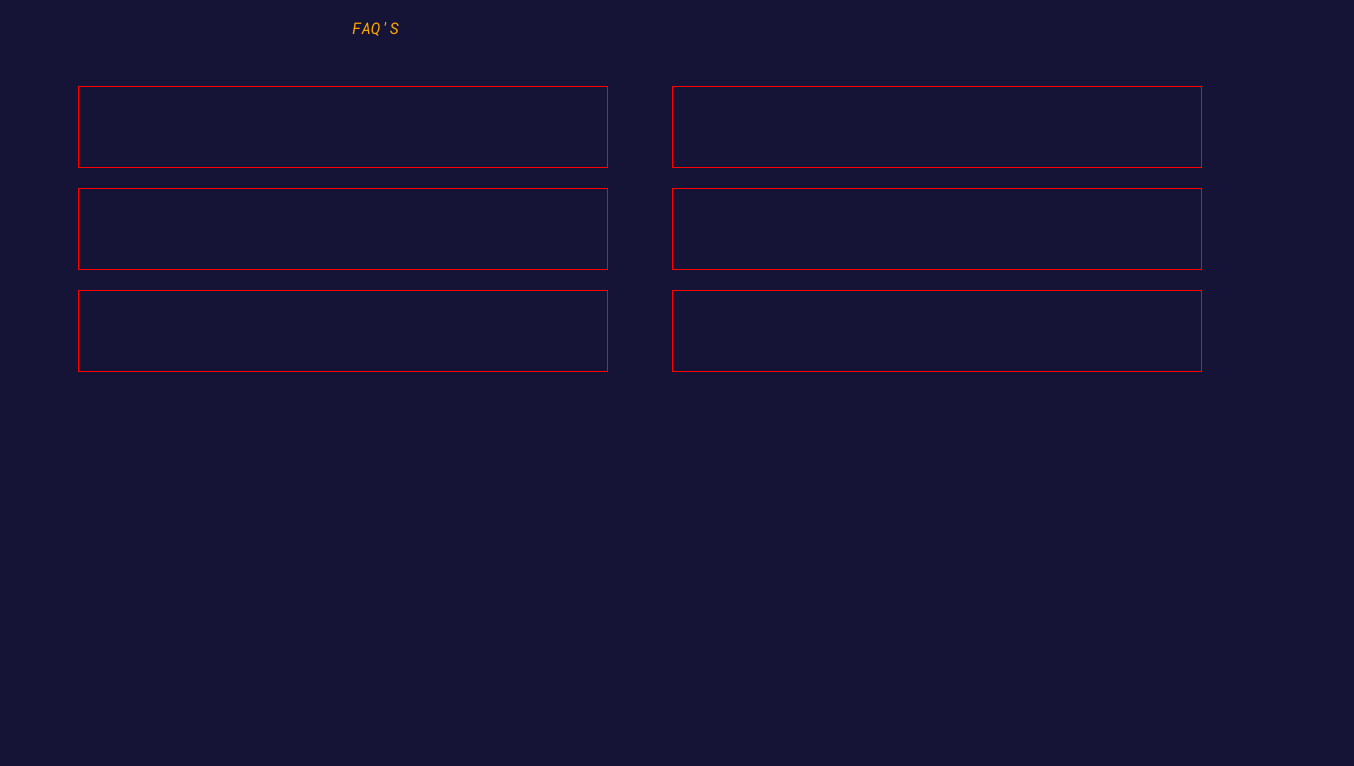
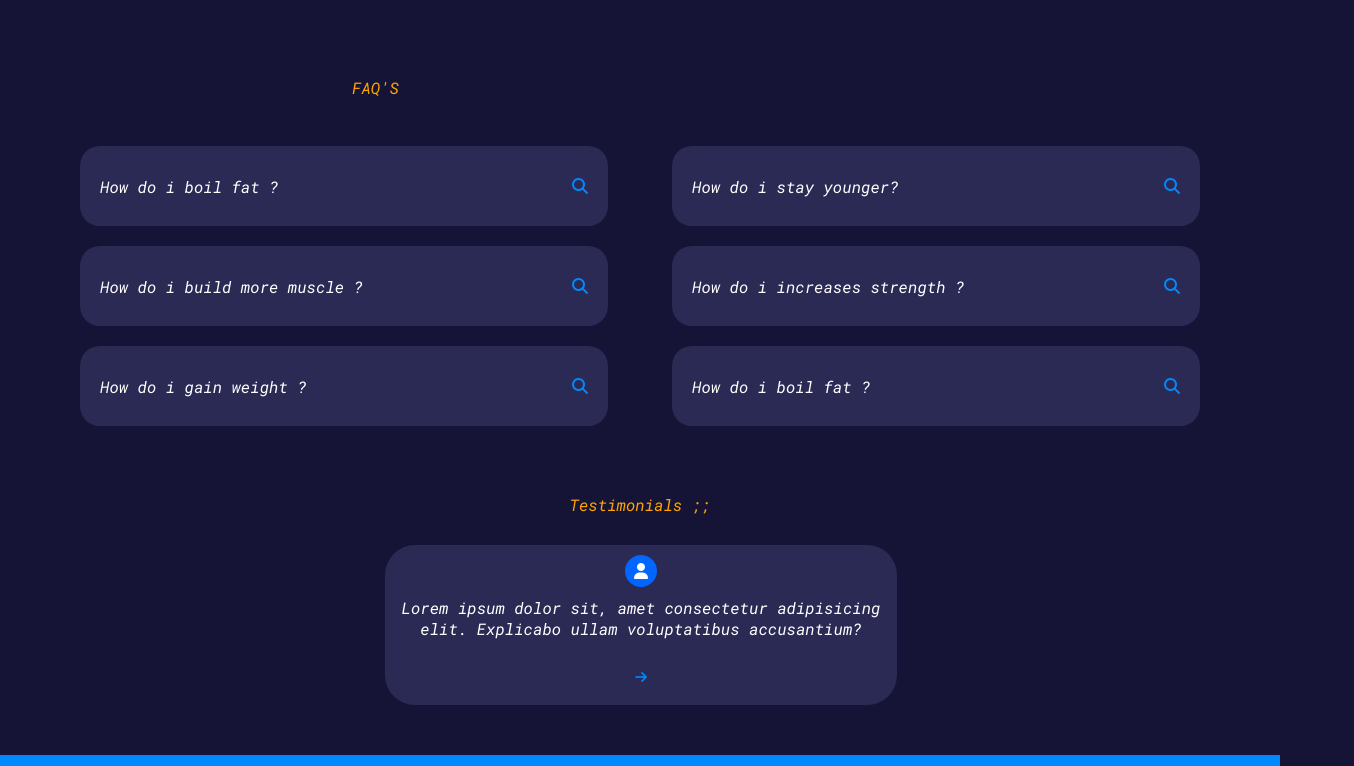
Before and after one commit to roshanpanda666/gym-site2.0, a React (Create React App) app: page / in a window 1280 px wide. Shown: the part 1694-2460 px from the top of the page, 1354 px wide, since content can reach past the window. Before the commit the page ends 2086 px from the top, so only its background shows below. Built offline with nearby package versions, Linux system fonts and the light colour scheme.

Commit message:
front page 70%complete

```diff
--- a/src/App.js
+++ b/src/App.js
@@ -6,6 +6,8 @@ import Hero from './components/hero'
 import Ourprograms from './components/ourprograms'
 import Ourvalues from './components/ourvalues'
 import Faq from './components/faq'
+import Testimonials from './components/testimonials'
+import Footer from './components/footer'
 const App = () => {
   return (
     <div>
@@ -15,6 +17,8 @@ const App = () => {
       <Ourprograms></Ourprograms>
       <Ourvalues></Ourvalues>
       <Faq></Faq>
+      <Testimonials></Testimonials>
+      <Footer></Footer>
     </div>
   )
 }
--- a/src/components/faq.css
+++ b/src/components/faq.css
@@ -33,8 +33,28 @@
 .boxfaq{
     width: 33rem;
     height: 5rem;
-    border: 1px solid red;
+
     margin-bottom: 20px;
+}
+.boxfaq{
+    display: flex;
+
+    background-color: #2b2a54;
+    border-radius: 20px;
+    justify-content: space-between;
+}
+.faqtxt{
+    display: flex;
+    align-items: center;
+    justify-content: flex-end;
+    margin-left: 20px;
+}
+.thesearchbox{
+    display: flex;
+    justify-content: center;
+    align-items: center;
+    margin-right: 20px;
+    color: #0088fe;
 }
 
 @media (max-width: 700px){
--- a/src/components/faq.jsx
+++ b/src/components/faq.jsx
@@ -1,5 +1,6 @@
 import React from 'react'
 import './faq.css'
+import {motion} from 'framer-motion'
 const Faq = () => {
   return (
     <div>
@@ -10,28 +11,86 @@ const Faq = () => {
             </div>
         </div>
         <div className="faqboxes">
-          <div className="faqboxg1">
+          <motion.div className="faqboxg1"
+          initial={{
+
+            opacity:0,
+            y:100
+          }}
+          transition={{
+            type:"spring",
+            stiffness:25
+          }}
+          whileInView={{
+            opacity:1.5,
+            y:0
+          }}
+          >
               <div className="boxfaq">
+                <div className="faqtxt">
+                How do i boil fat ?
+                </div>
+                <div className="thesearchbox">
+                <i class="fa-solid fa-magnifying-glass"></i>
+                </div>
 
               </div>
               <div className="boxfaq">
-
+              <div className="faqtxt">
+                How do i build more muscle ?
+                </div>
+                <div className="thesearchbox">
+                <i class="fa-solid fa-magnifying-glass"></i>
+                </div>
               </div>
               <div className="boxfaq">
+              <div className="faqtxt">
+                How do i gain weight ?
+                </div>
+                <div className="thesearchbox">
+                <i class="fa-solid fa-magnifying-glass"></i>
+                </div>
+              </div>
+          </motion.div>
+          <motion.div className="faqboxg2"
+          initial={{
 
-              </div>
-          </div>
-          <div className="faqboxg2">
+            opacity:0,
+            y:-100
+          }}
+          transition={{
+            type:"spring",
+            stiffness:25
+          }}
+          whileInView={{
+            opacity:1.5,
+            y:0
+          }}>
               <div className="boxfaq">
-
+              <div className="faqtxt">
+                How do i stay younger?
+                </div>
+                <div className="thesearchbox">
+                <i class="fa-solid fa-magnifying-glass"></i>
+                </div>
               </div>
               <div className="boxfaq">
-
+              <div className="faqtxt">
+                How do i increases strength ?
+                </div>
+                <div className="thesearchbox">
+                <i class="fa-solid fa-magnifying-glass"></i>
+                </div>
               </div>
               <div className="boxfaq">
-
+              <div className="faqtxt">
+                How do i boil fat ?
+                </div>
+                <div className="thesearchbox">
+                <i class="fa-solid fa-magnifying-glass"></i>
+                </div>
               </div>
-          </div>
+          </motion.div>
 
         </div>
       </div>
--- /dev/null
+++ b/src/components/footer.css
@@ -0,0 +1,6 @@
+.footerfather{
+    margin-top: 50px;
+    height: 20rem;
+    width: 100%;
+    background-color: #0088fe;
+}
--- /dev/null
+++ b/src/components/footer.jsx
@@ -0,0 +1,15 @@
+import React from 'react'
+import './footer.css'
+const Footer = () => {
+  return (
+    <div>
+      <div className="footerfather">
+        <div className="footerleftside">
+
+        </div>
+      </div>
+    </div>
+  )
+}
+
+export default Footer
--- a/src/components/hero.css
+++ b/src/components/hero.css
@@ -76,6 +76,9 @@ margin-top: 3rem;
 }
 
 @media (max-width: 768px) {
+    h1{
+        text-align: center;
+    }
     .parrent{
         flex-direction: column-reverse;
 
@@ -92,6 +95,7 @@ margin-top: 3rem;
     .orangecircle{
         width: 12rem;
         height: 12rem;
+
         margin-bottom: -100px;
     }
     .leftsideH{
--- a/src/components/ourprograms.css
+++ b/src/components/ourprograms.css
@@ -42,7 +42,7 @@
     justify-content: center;
     align-items: center;
     flex-direction: column;
-    margin-left: 80px;
+    margin-left: 100px;
 }
 .container:hover{
     -webkit-box-shadow: 1px 2px 35px -4px rgb(0, 125, 235);
@@ -80,11 +80,11 @@
 }
 @media  (max-width: 700px) {
     .container{
-        width: 10rem;
+        width: 9.5rem;
         height: 15rem;
         border-top-left-radius: 30px;
         border-bottom-right-radius: 30px;
-        margin-left: 20px;
+        margin-left: 10px;
     }
    .cont1{
     flex-direction: column;
--- a/src/components/ourvalues.css
+++ b/src/components/ourvalues.css
@@ -2,7 +2,7 @@
     display: flex;
     justify-content: center;
     align-items: center;
-    margin-top: 40px;
+    margin-top: 100px;
 }
 .leftsidevalue{
 
@@ -46,7 +46,6 @@ flex-direction: column;
 .valuecon{
     width: 25rem;
     height: 10rem;
-
     background-color: #2b2a54;
     margin: 20px;
     border-top-left-radius: 50px;
@@ -58,6 +57,9 @@ flex-direction: column;
     flex-direction: column;
     margin-left: 80px;
     flex-direction: column;
+}
+.hearticon{
+    color: #0088fe;
 }
 .fourvalues{
     display: flex;
@@ -84,7 +86,7 @@ flex-direction: column;
         flex-direction: column;
     }
     .valueimg{
-        height: 35rem;
+        height: 30rem;
     }
     .rightsidevalue{
 
@@ -111,4 +113,7 @@ flex-direction: column;
 
         text-align: center;
     }
+    .conv1{
+        margin-top: 70px;
+    }
 }
--- a/src/components/ourvalues.jsx
+++ b/src/components/ourvalues.jsx
@@ -53,6 +53,7 @@ const Ourvalues = () => {
                         <i class="fa-solid fa-heart"></i>
                     </div>
                         VALUE 1
+
                         <div className="valuecaption">
                             Lorem ipsum dolor sit amet consectetur adipisicing elit. Culpa accusamus a sint?
                         </div>
--- /dev/null
+++ b/src/components/testimonials.css
@@ -0,0 +1,56 @@
+.fathertestice{
+    margin-top: 3rem;
+    display: flex;
+    justify-content: center;
+    align-items: center;
+    flex-direction: column;
+}
+.testiheader{
+    display: flex;
+    justify-content: center;
+    align-items: center;
+    text-align: center;
+    color: orange;
+    margin-bottom: 30px;
+}
+.testibody{
+    display: flex;
+    flex-direction: column;
+    align-items: center;
+    text-align: center;
+    justify-content: center;
+    width: 40%;
+    height:10rem;
+    background-color: #2b2a54;
+    border-radius: 30px;
+}
+.peopleico{
+    margin-top: -10px;
+    margin-bottom: 10px;
+    border-radius: 50%;
+    width: 2rem;
+    height: 2rem;
+    background-color: rgb(0, 102, 255);
+    display: flex;
+    justify-content: center;
+    align-items: center;
+}
+.testibutton{
+    margin-top: 30px;
+    background-color: #2b2a54;
+    border: none;
+    color: #0088fe;
+}
+@media (max-width: 600px) {
+    .testibody{
+        width: 80%;
+        height: 8rem;
+    }
+    .peopleico{
+        margin-top: 0px;
+        background-color:#2b2a54;
+    }
+    .testicontent{
+        font-size: 10px;
+    }
+}
--- /dev/null
+++ b/src/components/testimonials.jsx
@@ -0,0 +1,48 @@
+import React from 'react'
+import './testimonials.css'
+import {motion} from 'framer-motion'
+
+const Testimonials = () => {
+  return (
+    <div>
+      <div className="fathertestice">
+            <motion.div className="testiheader"
+                initial={{
+                    opacity:0
+                }}
+                whileInView={{
+                    opacity:1
+                }}
+            >
+                Testimonials ;;
+            </motion.div>
+            <motion.div className="testibody"
+            initial={{
+                x:-50,
+                opacity:0
+            }}
+            transition={{
+                type:"spring",
+                stiffness:200,
+            }}
+            whileInView={{
+                opacity:1,
+                x:1
+            }}
+            >
+                <div className="peopleico">
+                <i class="fa-solid fa-user"></i>
+                </div>
+                <div className="testicontent">
+                    Lorem ipsum dolor sit, amet consectetur adipisicing elit. Explicabo ullam voluptatibus accusantium?
+                </div>
+                <div className="testibuttons">
+                    <button className="testibutton"><i class="fa-solid fa-arrow-right" ></i></button>
+                </div>
+            </motion.div>
+      </div >
+    </div>
+  )
+}
+
+export default Testimonials
```
